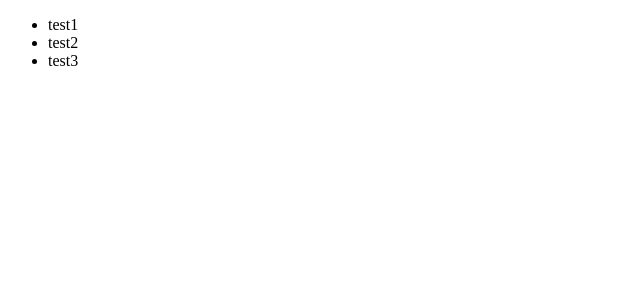
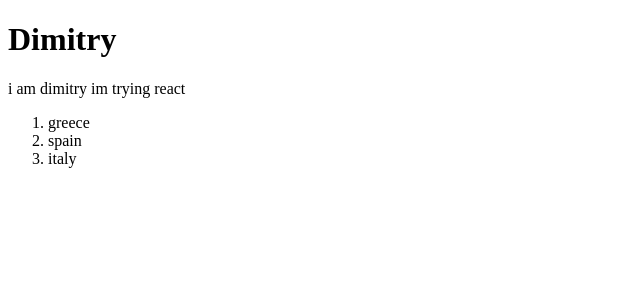
Before and after one commit to DimitryWuyts/reactcourse, a React (Create React App) app: page / in a window 1280 px wide. Shown: the top 300 px of the page, without its empty margins (0-640 px from the left). Built offline with nearby package versions, Linux system fonts and the light colour scheme.

Commit message:
test 2 of the youtube video

```diff
--- a/src/index.js
+++ b/src/index.js
@@ -1,10 +1,19 @@
-import React from 'react';
+import React from 'react'
 import ReactDOM from 'react-dom'
 
-ReactDOM.render(<div>
-    <ul>
-        <li>test1</li>
-        <li>test2</li><
-        li>test3</li>
-    </ul></div>,
-    document.getElementById('root'))
+function MyApp() {
+    return (
+        <div>
+            <h1>Dimitry</h1>
+            <p>i am dimitry im trying react</p>
+            <ol>
+                <li>greece</li>
+                <li>spain</li>
+                <li>italy</li>
+            </ol>
+        </div>
+    )
+
+
+}
+ReactDOM.render(<MyApp/>, document.getElementById('root'))
```
